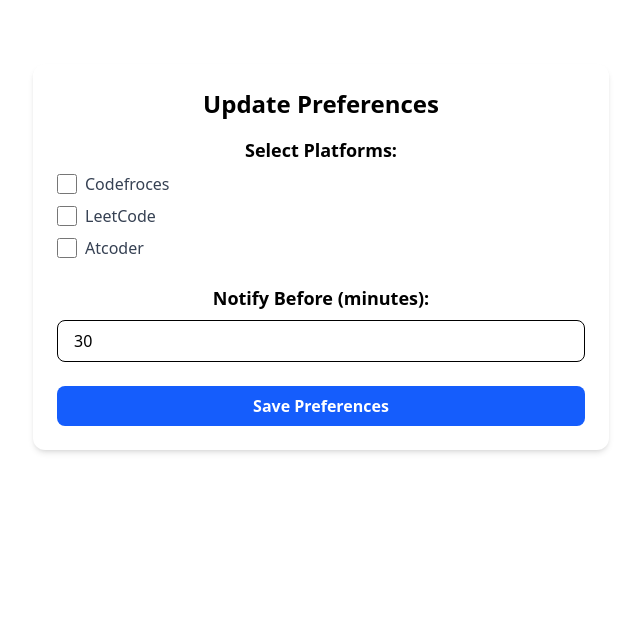
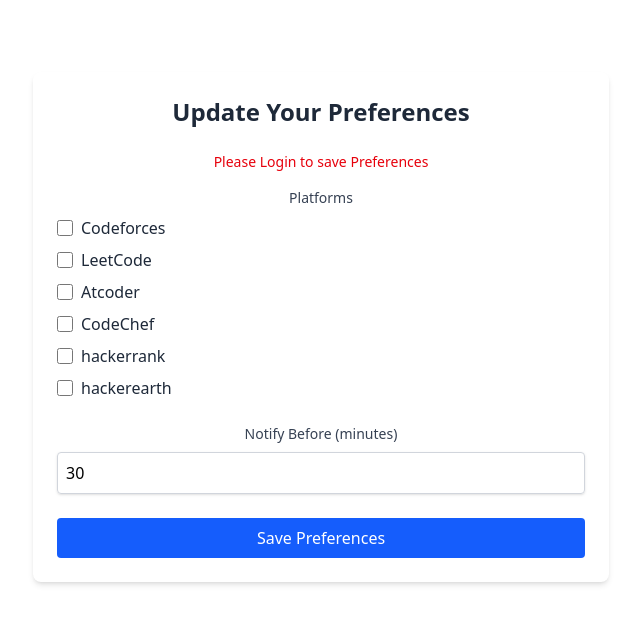
Before and after one commit to abhi-agrahari/ContestNotify, a React (Vite) app in the folder frontend/: page /preferences in a window 1280 px wide. Shown: the top 624 px of the page, without its empty margins (319-959 px from the left). Built offline with nearby package versions, Linux system fonts and the light colour scheme; no server answers.

Commit message:
Updated UI for Contest and Preferences Pages

```diff
--- a/frontend/src/components/Contests.jsx
+++ b/frontend/src/components/Contests.jsx
@@ -5,55 +5,102 @@
 
 export default function Contests() {
   const [contests, setContests] = useState([]);
-    const [error, setError] = useState('');
+  const [loading, setLoading] = useState(true);
+  const [error, setError] = useState("");
 
   const navigate = useNavigate();
 
   useEffect(() => {
-        const token = localStorage.getItem('token');
+    const token = localStorage.getItem("token");
 
-        API.get('/contests', {
-          headers: {
-            Authorization: `Bearer ${token}`
+    const fetchData = async () => {
+      try {
+
+        const contestRes = await API.get("/contests", {
+          headers: token ? { Authorization: `Bearer ${token}` } : {},
+        });
+
+        let allContests = contestRes.data;
+
+        if (token) {
+          const prefRes = await API.get("/user/preferences", {
+            headers: { Authorization: `Bearer ${token}` },
+          });
+
+          const userPlatforms = prefRes.data.platforms || [];
+
+          allContests = allContests.filter((c) =>
+            userPlatforms.includes(c.platform)
+          );
         }
-        })
-        .then(res => setContests(res.data))
-        .catch(err => {
+
+        setContests(allContests);
+      } catch (err) {
         console.error(err);
-          setError('Failed to load contests');
+        setError("Failed to load contests");
         if (err.response?.status === 403 || err.response?.status === 401) {
-            localStorage.removeItem('token');
-            navigate('/login');
+          localStorage.removeItem("token");
+          navigate("/login");
         }
-        });
-      }, []);
+      } finally {
+        setLoading(false);
+      }
+    }
+
+    fetchData();
+  }, [])
+
+  if (loading) return <div className="p-6">Loading contests...</div>;
 
   return (
     <>
       <Navbar />
-        <div className="p-6">
-            <h1 className="text-2xl font-bold mb-4"> Upcoming Contests </h1>
-            {error && <p className="text-red-500">{error}</p>}
-            <div className="grid gap-4">
+      <div className="p-8 min-h-screen bg-gray-100">
+        <h1 className="text-3xl font-bold mb-6 text-center text-gray-800">Upcoming Contests</h1>
+
+        {error && <p className="text-red-500 text-center mb-4">{error}</p>}
+
+        <div className="grid grid-cols-1 sm:grid-cols-2 lg:grid-cols-3 gap-6">
           {contests.map((contest, idx) => (
-                    <div key={idx} className="p-4 bg-white rounded shadow">
-                        <h2 className="text-lg font-semibold">{contest.name}</h2>
-                        <p><strong>Platform:</strong> {contest.platform}</p>
-                        <p><strong>Start Time:</strong> {new Date(contest.startTime).toLocaleString()}</p>
-                        <p><strong>End Time:</strong> {new Date(contest.endTime).toLocaleString()}</p>
-                        <p><strong>Duration:</strong> {contest.duration} mins</p>
+            <div
+              key={idx}
+              className="bg-white rounded-2xl shadow-md hover:shadow-xl transition-shadow duration-300 p-6 border border-gray-200"
+            >
+              <h2 className="text-xl font-semibold text-gray-800 mb-2">{contest.name}</h2>
+
+              <span className="inline-block bg-blue-100 text-blue-800 text-sm px-3 py-1 rounded-full mb-4">
+                {contest.platform}
+              </span>
+
+              <p className="text-gray-600 mb-1">
+                <strong className="text-gray-700">Start:</strong>{" "}
+                {new Date(contest.startTime).toLocaleString()}
+              </p>
+              <p className="text-gray-600 mb-1">
+                <strong className="text-gray-700">End:</strong>{" "}
+                {new Date(contest.endTime).toLocaleString()}
+              </p>
+              <p className="text-gray-600 mb-4">
+                <strong className="text-gray-700">Duration:</strong> {' '}
+  {Math.floor(Math.round(contest.duration / 60) / 60) > 0
+    ? `${Math.floor(Math.round(contest.duration / 60) / 60)} hr `
+    : ''}
+  {Math.round(contest.duration / 60) % 60} mins
+              </p>
+
               <a
                 href={contest.url}
                 target="_blank"
                 rel="noopener noreferrer"
-                            className="text-blue-600 underline"
+                className="inline-block text-white bg-blue-600 hover:bg-blue-700 px-4 py-2 rounded-lg text-sm font-medium transition"
               >
-                            Go to Contest
+                Go to Contest →
               </a>
             </div>
           ))}
         </div>
       </div>
+
     </>
-    )
+  );
 }
--- a/frontend/src/components/Preferences.jsx
+++ b/frontend/src/components/Preferences.jsx
@@ -1,80 +1,114 @@
-import React, { useState } from "react";
+import React, { useState, useEffect } from "react";
 import API from "../api";
+import { useNavigate } from "react-router-dom";
 
-const platformList = ['Codefroces', 'LeetCode', 'Atcoder'];
+const platformList = ["Codeforces", "LeetCode", "Atcoder", "CodeChef", "hackerrank", "hackerearth"];
 
 export default function Preferences() {
   const [selectedPlatform, setSelectedPlatform] = useState([]);
   const [notifyBeforeMinutes, setNotifyBeforeMinutes] = useState(30);
-    const [message, setMessage] = useState('');
+  const [message, setMessage] = useState("");
+
+  const navigate = useNavigate();
+
+  useEffect(() => {
+    const token = localStorage.getItem("token");
+
+    const fetchPreferences = async () => {
+      try {
+        const res = await API.get("/user/preferences", {
+          headers: { Authorization: `Bearer ${token}` },
+        });
+        setSelectedPlatform(res.data.platforms || []);
+        setNotifyBeforeMinutes(res.data.notifyBeforeMinutes || 30);
+      } catch (err) {
+        setMessage("Please Login to save Preferences");
+      }
+    };
+
+    fetchPreferences();
+  }, []);
 
   const handleCheckBox = (platform) => {
-        setSelectedPlatform(prev =>
-            prev.includes(platform) ? prev.filter(p => p !== platform) : [...prev, platform]
-        )
-    }
+    setSelectedPlatform((prev) =>
+      prev.includes(platform)
+        ? prev.filter((p) => p !== platform)
+        : [...prev, platform]
+    );
+  };
 
   const handleSubmit = async (e) => {
     e.preventDefault();
     try {
-            const token = localStorage.getItem('token');
-            await API.post('/user/preferences',
+      const token = localStorage.getItem("token");
+      await API.post(
+        "/user/preferences",
         {
-                    platforms: selectedPlatform, notifyBeforeMinutes,
+          platforms: selectedPlatform,
+          notifyBeforeMinutes,
         },
         {
-                    headers: {
-                        Authorization: `Bearer ${token}`
-                    },
+          headers: { Authorization: `Bearer ${token}` },
         }
-            )
-            setMessage('Preferences updated successfully');
+      );
+      setMessage("✅ Preferences updated successfully");
+      navigate('/');
     } catch (err) {
-            setMessage('Error updating preferences');
+      setMessage("❌ Error updating preferences");
     }
-    }
+  };
 
   return (
-        <div className="p-6 max-w-xl mx-auto bg-white rounded-xl shadow-md mt-8">
-            <h2 className="text-2xl font-bold mb-4 text-center"> Update Preferences </h2>
-            {message && <p className="mb-4 text-center text-sm text-green-600">{message}</p>}
-            <form onSubmit={handleSubmit}  className="space-y-6">
+    <div className="p-6 max-w-xl mx-auto mt-10 bg-white rounded-lg shadow-md">
+      <h2 className="text-2xl font-bold text-gray-800 mb-6">Update Your Preferences</h2>
+      {message && (
+        <p
+          className={`mb-4 text-sm font-medium ${
+            message.includes("success") ? "text-green-600" : "text-red-600"
+          }`}
+        >
+          {message}
+        </p>
+      )}
+
+      <form onSubmit={handleSubmit} className="space-y-6">
         <div>
-                    <label className="block text-lg font-semibold mb-2">Select Platforms:</label>
-                    <div className="flex flex-col gap-2">
+          <label className="block text-sm font-medium text-gray-700 mb-2">Platforms</label>
+          <div className="space-y-2">
             {platformList.map((platform) => (
-                            <label key={platform} className="inline-flex items-center">
+              <label key={platform} className="flex items-center space-x-2">
                 <input
                   type="checkbox"
-                                    className="form-checkbox h-5 w-5 text-blue-600"
                   checked={selectedPlatform.includes(platform)}
                   onChange={() => handleCheckBox(platform)}
+                  className="w-4 h-4 text-blue-600 border-gray-300 rounded"
                 />
-                                <span className="ml-2 text-gray-700">{platform}</span>
+                <span className="text-gray-800">{platform}</span>
               </label>
             ))}
           </div>
         </div>
 
         <div>
-                    <label className="block text-lg font-semibold mb-2">
-                        Notify Before (minutes):
+          <label className="block text-sm font-medium text-gray-700 mb-2">
+            Notify Before (minutes)
           </label>
           <input
             type="number"
+            min="0"
             value={notifyBeforeMinutes}
             onChange={(e) => setNotifyBeforeMinutes(parseInt(e.target.value))}
-                        className="w-full px-4 py-2 border rounded-lg focus:outline-none focus:ring focus:border-blue-300"
+            className="w-full p-2 border border-gray-300 rounded shadow-sm focus:ring focus:ring-blue-200"
           />
         </div>
 
         <button
           type="submit"
-                    className="w-full bg-blue-600 hover:bg-blue-700 text-white font-semibold py-2 px-4 rounded-lg"
+          className="w-full bg-blue-600 text-white py-2 px-4 rounded hover:bg-blue-700 transition"
         >
           Save Preferences
         </button>
       </form>
     </div>
-    )
+  );
 }
```
Lines whose indentation alone changed are shown as unchanged.
